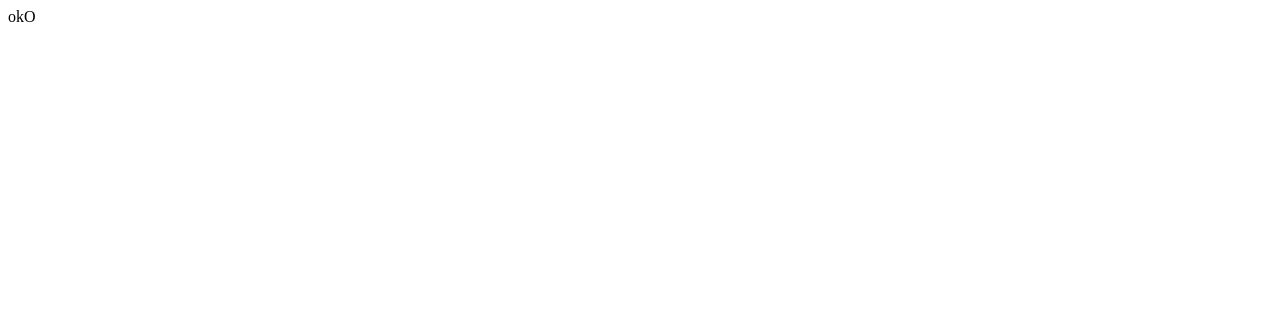
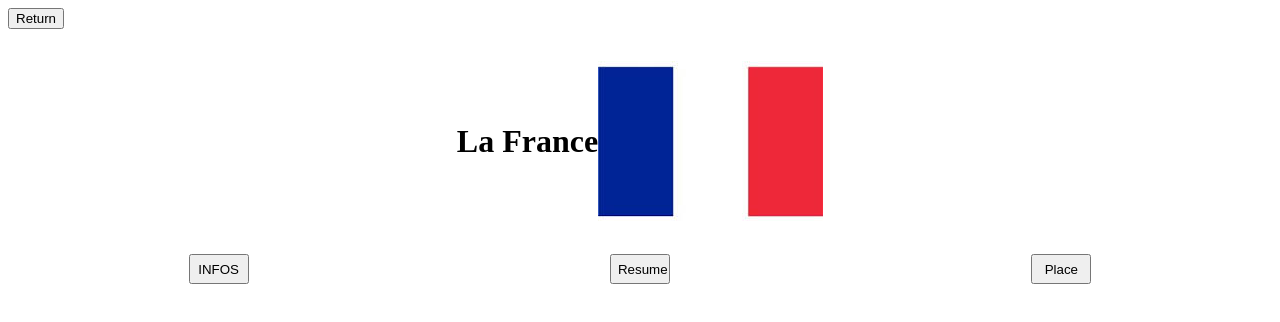
Before and after one commit to PaulRoumy/JavaScript-Project, a plain HTML site: page France.html in a window 1280 px wide. Drawn offline with Linux system fonts and the light colour scheme.

Commit message:
Placement des Boutons

```diff
--- a/France.css
+++ b/France.css
@@ -0,0 +1,16 @@
+.H1{
+    display: flex;
+    justify-content: center;
+    align-items: center;
+
+
+}
+.button{
+    width: 60px;
+    height: 30px;
+
+}
+.bouton{
+    display: flex;
+    justify-content: space-around;
+}
--- a/France.html
+++ b/France.html
@@ -3,9 +3,19 @@
 <head>
     <meta charset="UTF-8">
     <meta name="viewport" content="width=device-width, initial-scale=1.0">
-    <title>Document</title>
+    <title>La France</title>
+    <link rel="stylesheet" type="text/css" href="France.css">
 </head>
 <body>
-    okO
+    <a href="Index.html"><button type="button" id="Return">Return</button></a>
+    <div class="H1"><centre><h1>La France</h1></centre>
+        <img src="Image/Drapeau France .jpg">
+    </div>
+    <div class="bouton">
+    <button type="button" id="Infos" class="button">INFOS</button>
+    <button type="button" id="Resume" class="button">Resume</button>
+    <button type="button" id="Lieuxremarcable" class="button">Place </button>
+   </div>
 </body>
+ <script src="France.js"></script>
 </html>
```
